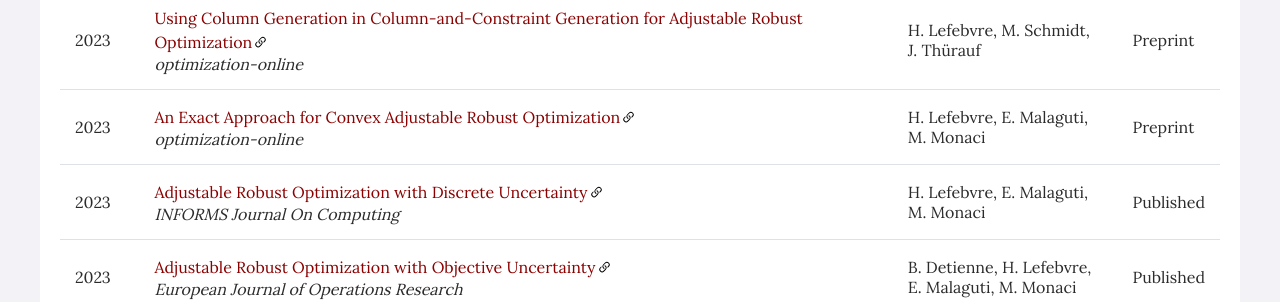
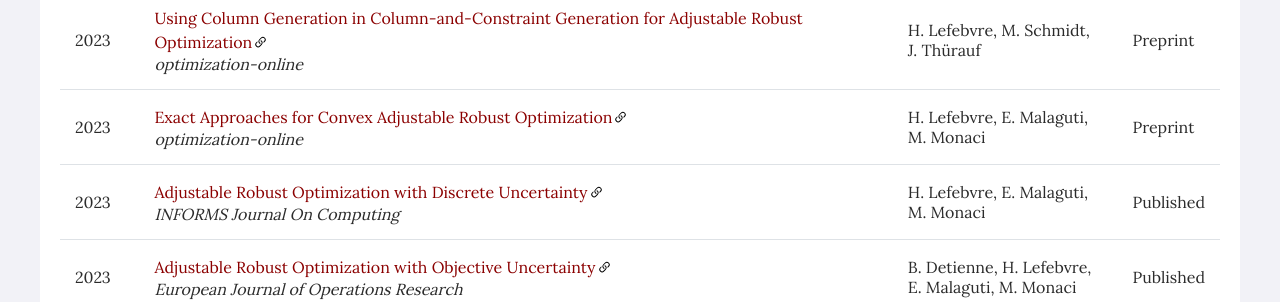
Before and after one commit to hlefebvr/hlefebvr.github.io, a Jekyll site: the page built from publications.html, in a window 1280 px wide. Shown: the part 431-733 px from the top of the page. Built offline with Jekyll 4.4.1, drawn with Linux system fonts in a browser that asks for light colours; nearby versions of some CDN libraries; a style sheet for code colours, icons or effects is not loaded.

Commit message:
update article name

```diff
--- a/publications.html
+++ b/publications.html
@@ -39,7 +39,7 @@ title: "Publications"
         <tr>
             <td>2023</td>
             <td>
-              <a href="https://optimization-online.org/?p=20869" target="_blank">An Exact Approach for Convex Adjustable Robust Optimization</a>
+              <a href="https://optimization-online.org/?p=20869" target="_blank">Exact Approaches for Convex Adjustable Robust Optimization</a>
               <br />
               <i>optimization-online</i>
             </td>
```
